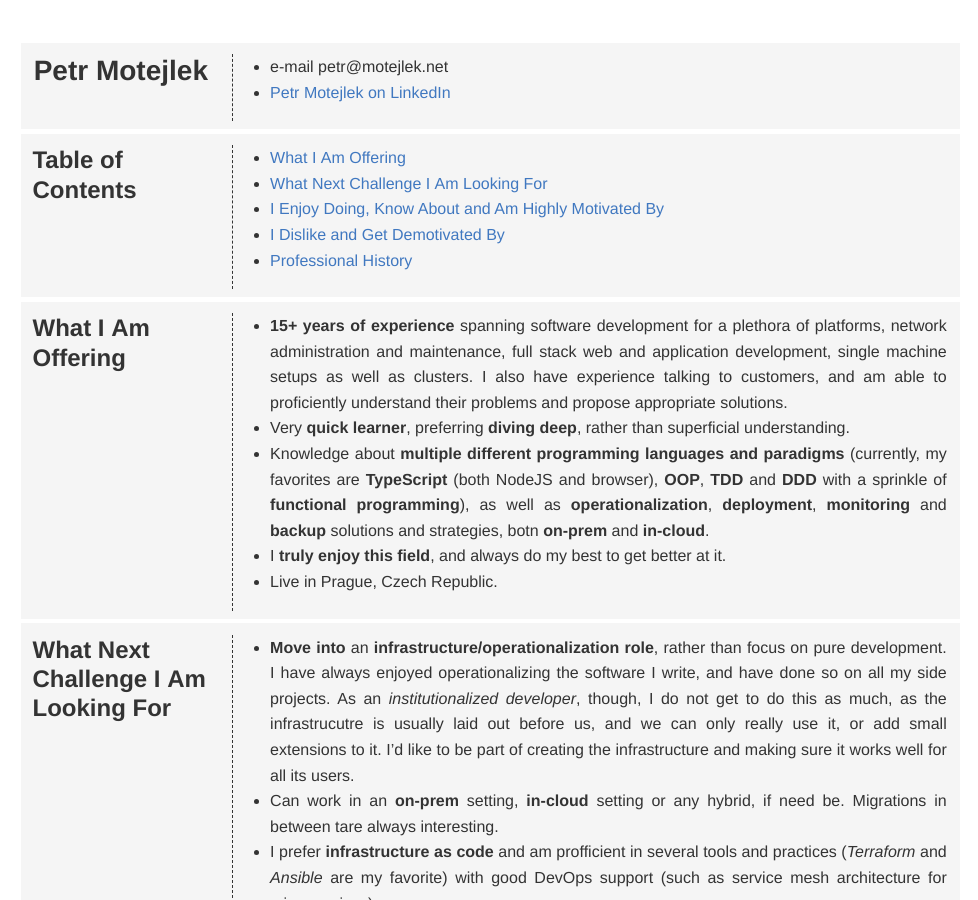
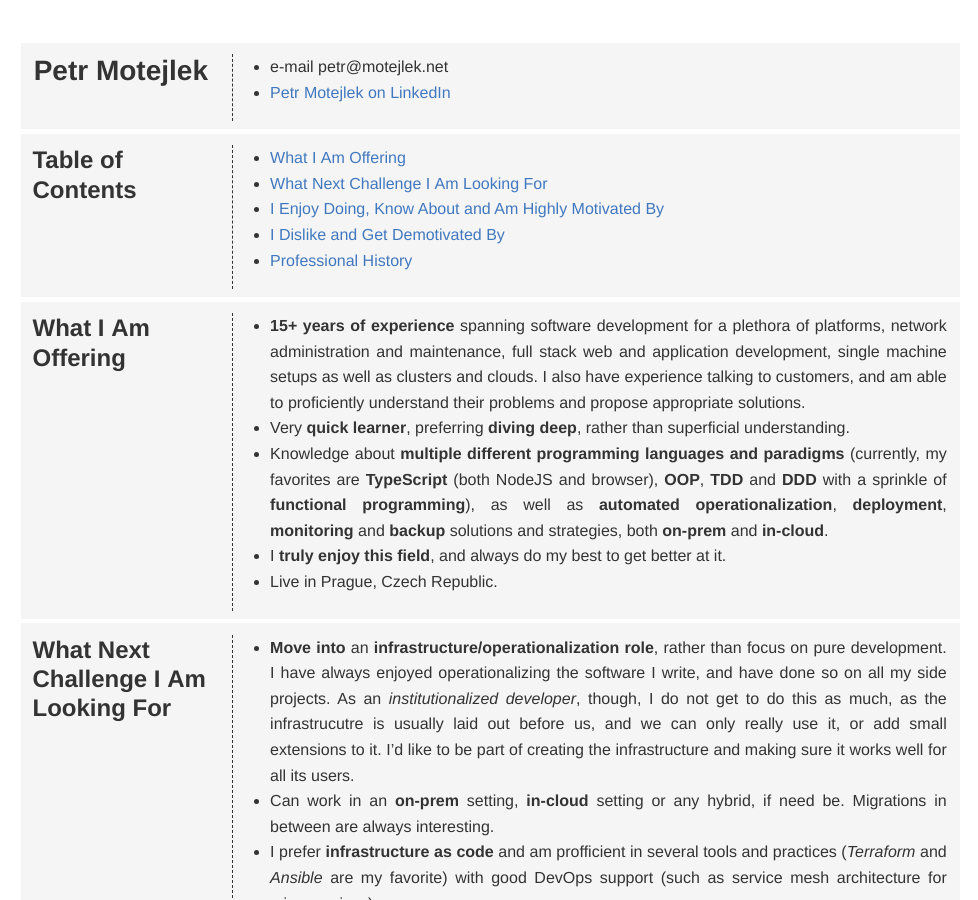
Before and after one commit to petr-motejlek/my-cv, a Jekyll site: the page built from _pages/index.markdown, in a window 1280 px wide and 900 px high. Shown: the whole window, without its empty margins (150-1128 px from the left). Built offline with Jekyll 4.4.1, drawn with Linux system fonts in a browser that asks for light colours.

Commit message:
Update index.markdown

```diff
--- a/_pages/index.markdown
+++ b/_pages/index.markdown
@@ -48,15 +48,15 @@ title: Curriculum Vitae
 
 - __15+ years of experience__ spanning software development for a plethora
   of platforms, network administration and maintenance, full stack web
-  and application development, single machine setups as well as clusters. I also have
-  experience talking to customers, and am able to proficiently understand
+  and application development, single machine setups as well as clusters and clouds.
+  I also have experience talking to customers, and am able to proficiently understand
   their problems and propose appropriate solutions.
 - Very __quick learner__, preferring __diving deep__, rather than
   superficial understanding.
 - Knowledge about __multiple different programming languages and paradigms__
   (currently, my favorites are __TypeScript__ (both NodeJS and browser), __OOP__, __TDD__ and __DDD__
-  with a sprinkle of __functional programming__), as well as __operationalization__,
-  __deployment__, __monitoring__ and __backup__ solutions and strategies, botn __on-prem__ and __in-cloud__.
+  with a sprinkle of __functional programming__), as well as __automated operationalization__,
+  __deployment__, __monitoring__ and __backup__ solutions and strategies, both __on-prem__ and __in-cloud__.
 - I __truly enjoy this field__, and always do my best to get better at it.
 - Live in Prague, Czech Republic.
 
@@ -79,7 +79,7 @@ title: Curriculum Vitae
   of creating the infrastructure and making sure it works well for
   all its users.
 - Can work in an __on-prem__ setting, __in-cloud__ setting or any hybrid,
-  if need be. Migrations in between tare always interesting.
+  if need be. Migrations in between are always interesting.
 - I prefer __infrastructure as code__ and am profficient in several
   tools and practices (_Terraform_ and _Ansible_ are my favorite)
   with good DevOps support (such as service mesh architecture for
```
